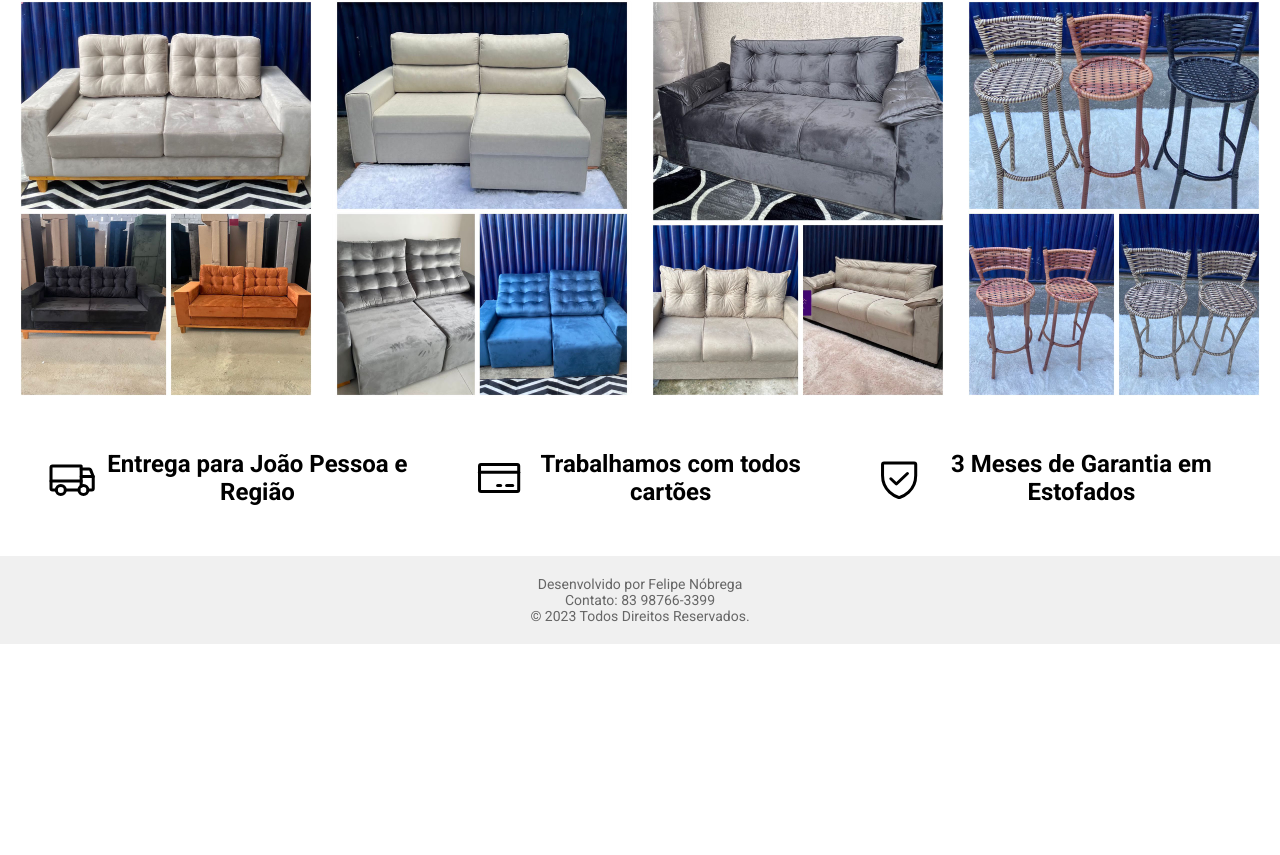
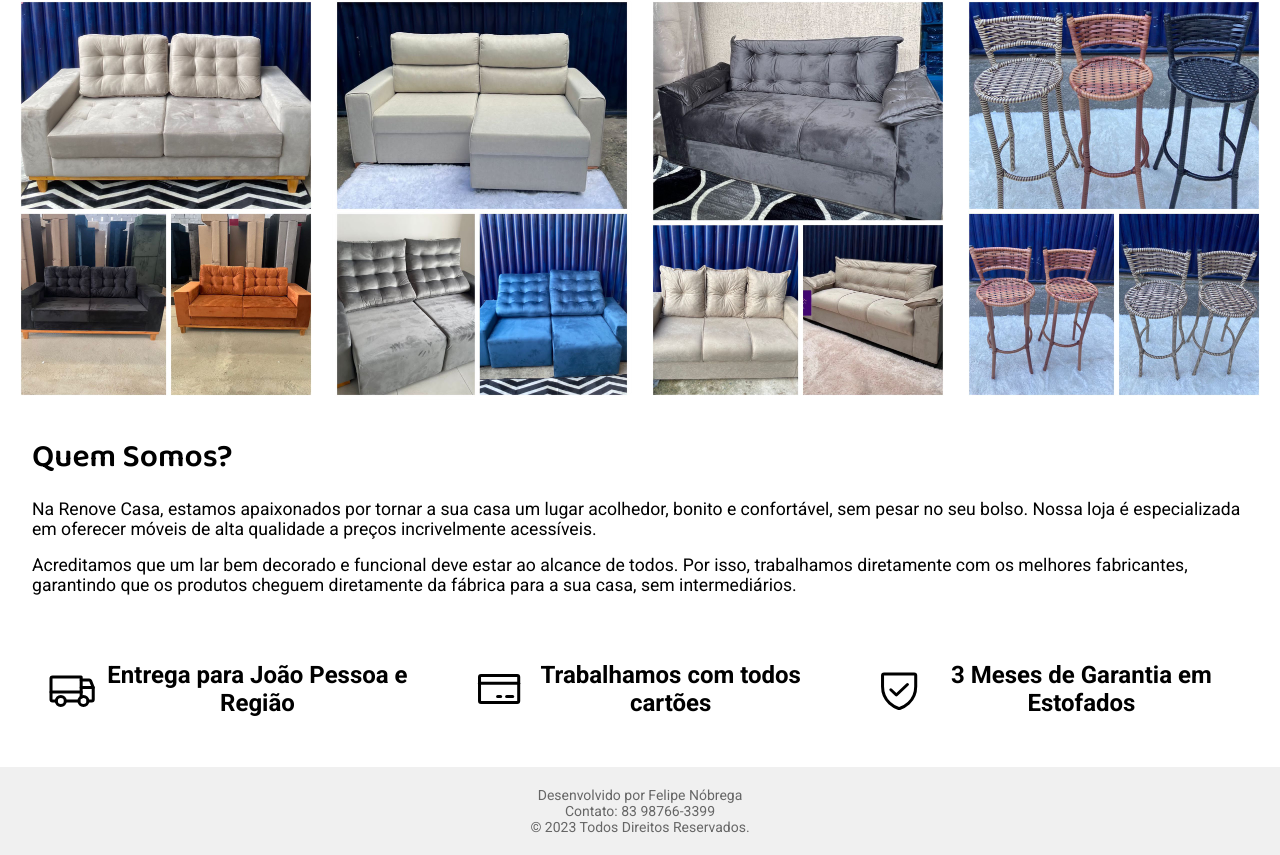
Before and after one commit to felipenobrg/renovecasajp, a React (Vite) app: page / in a window 1280 px wide. Shown: the part 911-1766 px from the top of the page. Before the commit the page ends 1555 px from the top, so only its background shows below. Built offline with nearby package versions, Linux system fonts and the light colour scheme; the HTML template or start-up script is replaced by a standard one.

Commit message:
updating

```diff
--- /dev/null
+++ b/src/pages/Home/Components/WhoWeAre/index.tsx
@@ -0,0 +1,21 @@
+import { WhoWeAreContainer } from "./styles";
+
+export function WhoWeAre() {
+    return (
+        <WhoWeAreContainer>
+        <h1>Quem Somos?</h1>
+        <p>
+          Na Renove Casa, estamos apaixonados por tornar a sua casa um lugar
+          acolhedor, bonito e confortável, sem pesar no seu bolso. Nossa loja é
+          especializada em oferecer móveis de alta qualidade a preços
+          incrivelmente acessíveis.{" "}
+        </p>
+        <p>
+          Acreditamos que um lar bem decorado e funcional deve estar ao alcance
+          de todos. Por isso, trabalhamos diretamente com os melhores
+          fabricantes, garantindo que os produtos cheguem diretamente da fábrica
+          para a sua casa, sem intermediários.
+        </p>
+      </WhoWeAreContainer>
+    )
+}
--- /dev/null
+++ b/src/pages/Home/Components/WhoWeAre/styles.ts
@@ -0,0 +1,20 @@
+import { styled } from "styled-components";
+
+export const WhoWeAreContainer = styled.div`
+   display: flex;
+   flex-direction: column;
+   margin: 2rem 2rem 1rem 2rem;
+
+   h1 {
+    display: flex;
+    font-family: 'Baloo 2', sans-serif;
+    justify-content: flex-start;
+   }
+
+   p {
+    width: 100%;
+
+    font-size: 1.1rem;
+    margin-top: 1rem;
+   }
+`
--- a/src/pages/Home/index.tsx
+++ b/src/pages/Home/index.tsx
@@ -5,6 +5,7 @@ import { SectionLink } from "../../components/SectionLink";
 import { CardPhotos } from "./Components/CardPhotos";
 import { Carousel } from "./Components/Carousel";
 import { SectionAbout } from "./Components/SectionAbout";
+import { WhoWeAre } from "./Components/WhoWeAre";
 
 export function Home() {
   return (
@@ -14,6 +15,8 @@ export function Home() {
       <SectionLink />
       <Carousel />
       <CardPhotos />
+
+     <WhoWeAre />
       <SectionAbout />
       <Footer />
     </>
```
